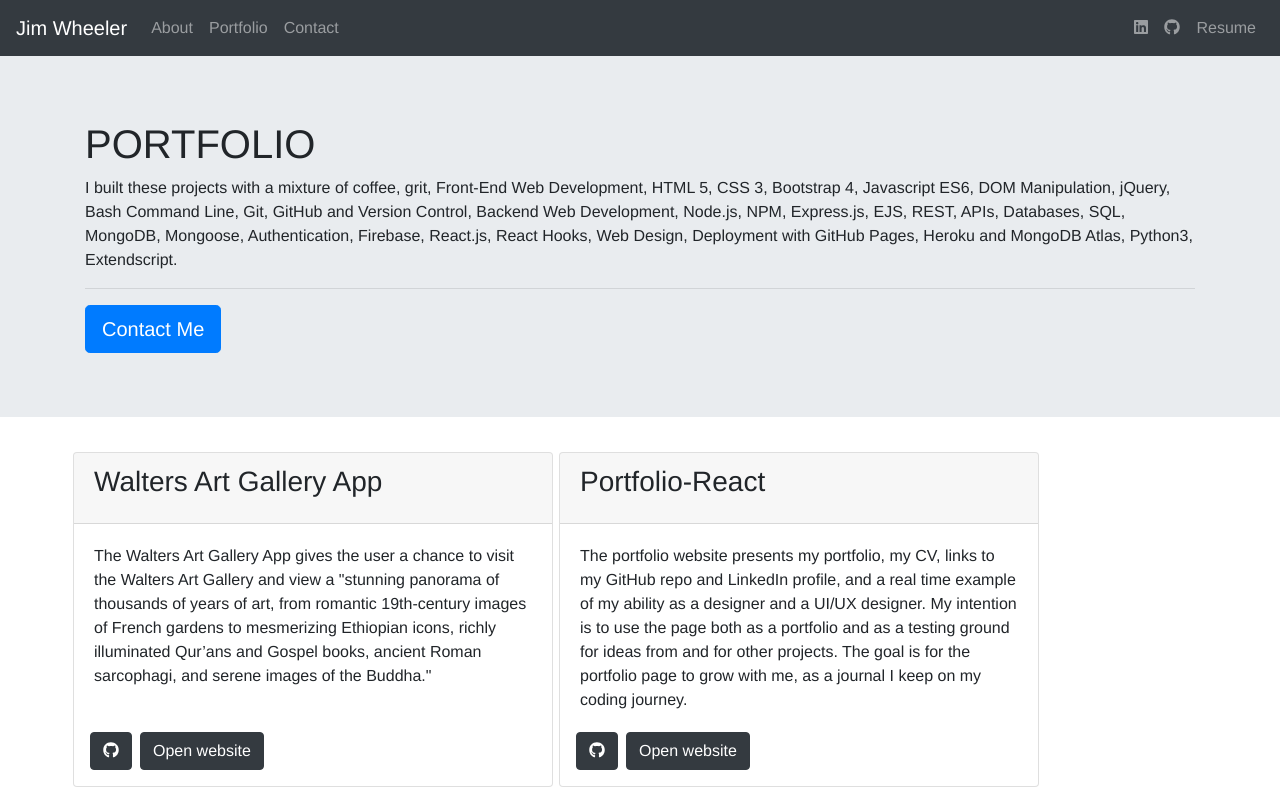
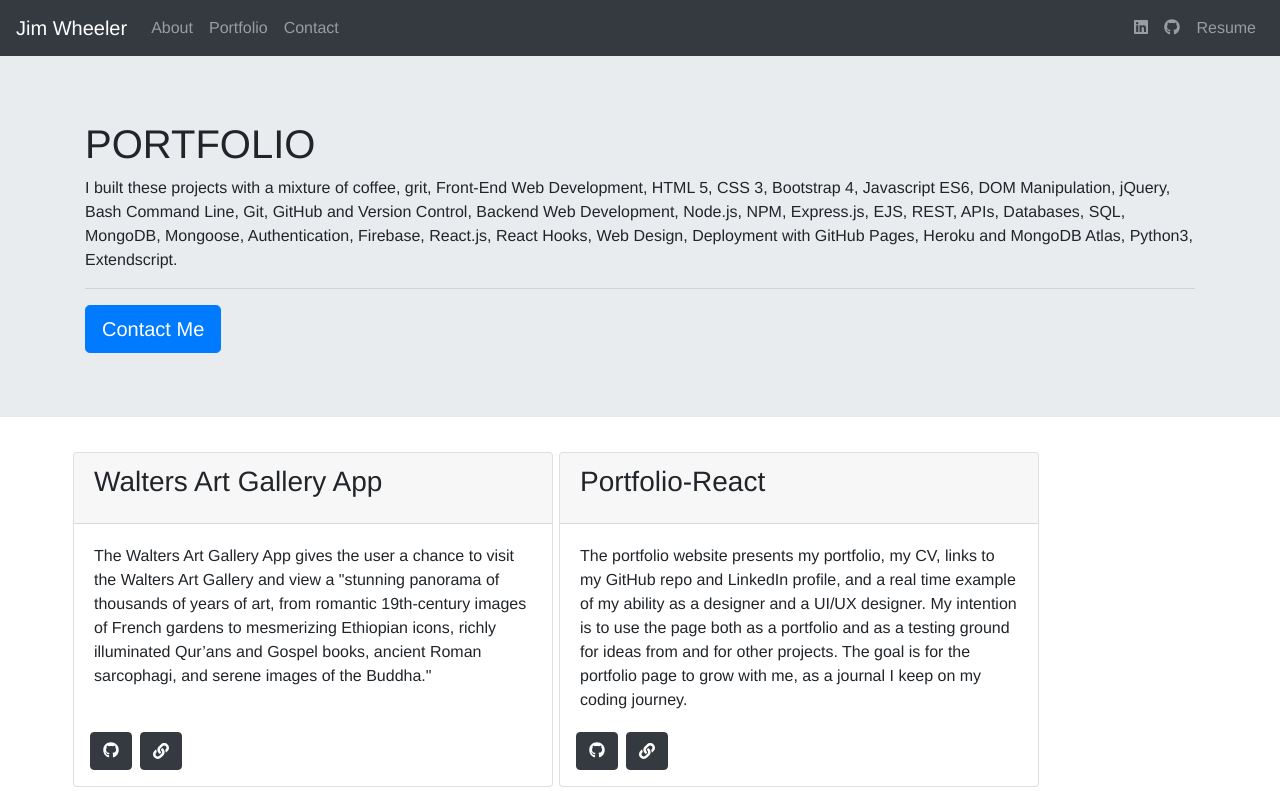
Before and after one commit to jrtwheeler/Portfolio_React, a React (Create React App) app: page /portfolio in a window 1280 px wide. Shown: the top 791 px of the page. Built offline with nearby package versions, Linux system fonts and the light colour scheme.

Commit message:
Added a link icon to the card on the portolio page

```diff
--- a/src/components/Card/index.js
+++ b/src/components/Card/index.js
@@ -2,7 +2,7 @@ import React from "react";
 import API from "../../utils/github";
 // get our fontawesome imports
 import { FontAwesomeIcon } from '@fortawesome/react-fontawesome';
-import { fasLink } from "@fortawesome/free-solid-svg-icons";
+import { FaLink } from "react-icons/fa";
 
 function Card() {
     if (API) {
@@ -21,7 +21,7 @@ function Card() {
                     </div>
                     <div>
                         <a href={result.githubUrl} rel="noreferrer" target="blank" className="btn btn-dark ml-3 mb-3 mr-1"><FontAwesomeIcon icon={['fab', 'github']} /></a>
-                        <a href={result.repositoryUrl} rel="noreferrer" target="blank" className="btn btn-dark mb-3 ml-1">Open website</a>
+                        <a href={result.repositoryUrl} rel="noreferrer" target="blank" className="btn btn-dark mb-3 ml-1"><FaLink/></a>
                     </div>
                 </div>
             )
--- a/src/components/NavigationBar/index.js
+++ b/src/components/NavigationBar/index.js
@@ -1,6 +1,7 @@
 import React from "react";
 import { Navbar, Nav } from 'react-bootstrap';
 import { FontAwesomeIcon } from '@fortawesome/react-fontawesome';
+
 
 // Depending on the current path, this component sets the "active" className on the appropriate navigation link item
 function NavigationBar() {
```
Also changed, not shown: 1 other file (tests, documents, lock files or other folders).
